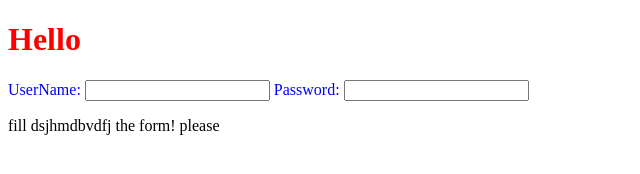
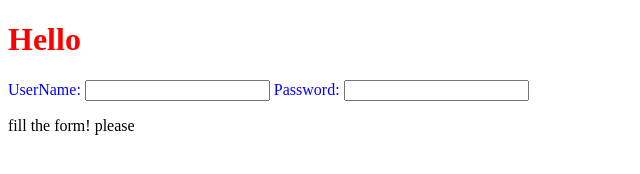
Before and after one commit to ojasvaagarwal/Student-Task-Manager, a plain HTML site: page index.html in a window 1280 px wide. Shown: the whole page, without its empty margins (0-640 px from the left). Drawn offline with Linux system fonts and the light colour scheme.

Commit message:
changes make in index.html

```diff
--- a/index.html
+++ b/index.html
@@ -15,6 +15,6 @@
         <label for="pass">Password: </label>
         <input type="password" name="" id="">
     </form>
-    <p>fill dsjhmdbvdfj the form! please</p>
+    <p>fill the form! please</p>
 </body>
 </html>
```
